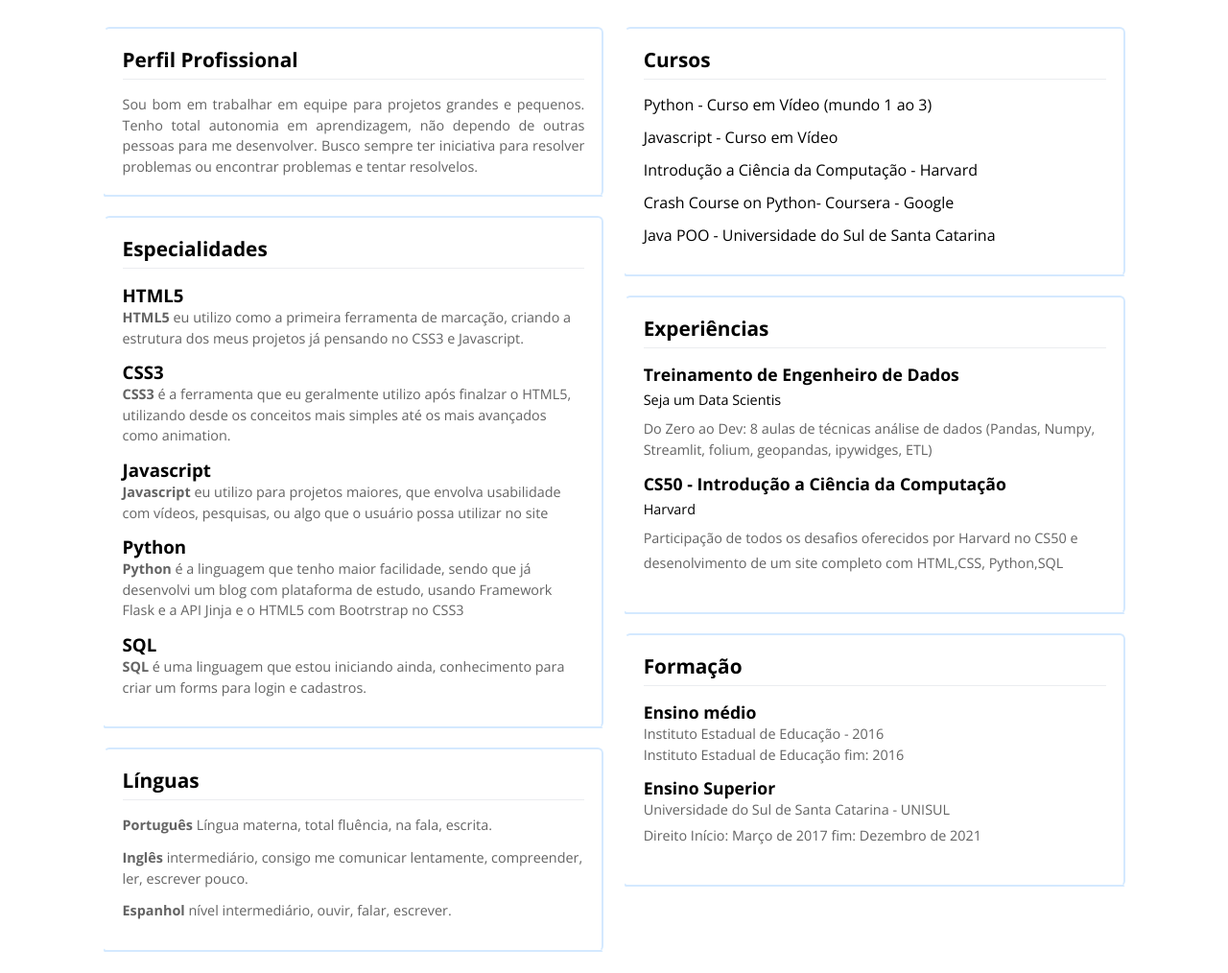
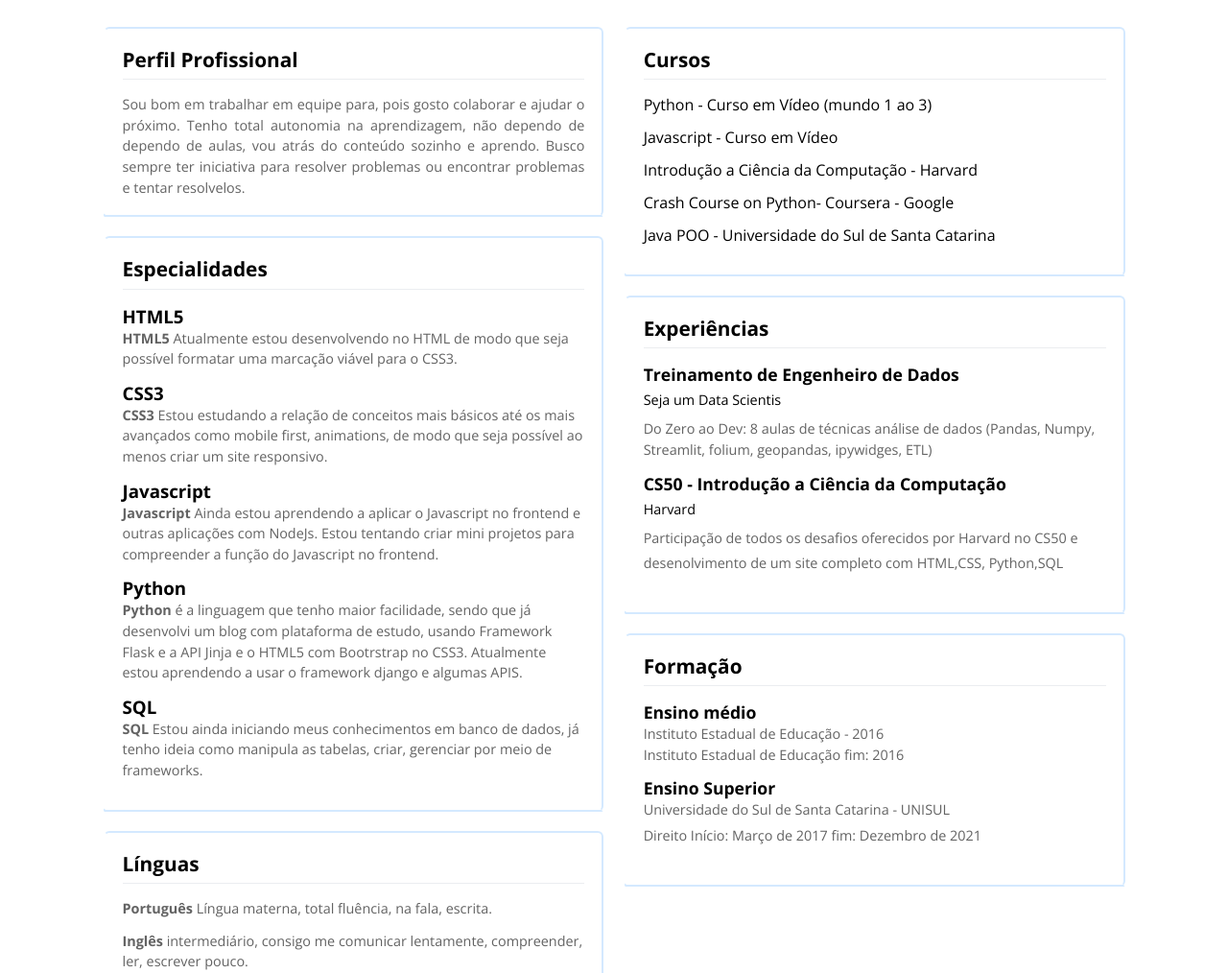
Before and after one commit to raphaelpalhano/raphaelpalhano.github.io, a plain HTML site: page index.html in a window 1280 px wide. Shown: the part 347-1361 px from the top of the page at 96% size. Drawn offline with nearby package versions, Linux system fonts and the light colour scheme.

Commit message:
atualizando

```diff
--- a/index.html
+++ b/index.html
@@ -74,9 +74,8 @@
                 <span class="topo-direita"></span>
                 <h2>Perfil Profissional</h2>
                 <p style="text-align: justify">
-                  Sou bom em trabalhar em equipe para projetos grandes e
-                  pequenos. Tenho total autonomia em aprendizagem, não dependo
-                  de outras pessoas para me desenvolver. Busco sempre ter
+                  Sou bom em trabalhar em equipe para, pois gosto colaborar e ajudar o próximo. Tenho total autonomia na aprendizagem, não dependo
+                  de dependo de aulas, vou atrás do conteúdo sozinho e aprendo. Busco sempre ter
                   iniciativa para resolver problemas ou encontrar problemas e
                   tentar resolvelos.
                 </p>
@@ -99,9 +98,7 @@
                         "
                         >HTML5</strong
                       >
-                      eu utilizo como a primeira ferramenta de marcação, criando
-                      a estrutura dos meus projetos já pensando no CSS3 e
-                      Javascript.
+                      Atualmente estou desenvolvendo no HTML de modo que seja possível formatar uma marcação viável para o CSS3.
                     </p>
                   </li>
                   <h3>CSS3</h3>
@@ -116,9 +113,7 @@
                         "
                         >CSS3</strong
                       >
-                      é a ferramenta que eu geralmente utilizo após finalzar o
-                      HTML5, utilizando desde os conceitos mais simples até os
-                      mais avançados como animation.
+                      Estou estudando a relação de conceitos mais básicos até os mais avançados como mobile first, animations, de modo que seja possível ao menos criar um site responsivo.
                     </p>
                   </li>
                   <h3>Javascript</h3>
@@ -133,9 +128,7 @@
                         "
                         >Javascript</strong
                       >
-                      eu utilizo para projetos maiores, que envolva usabilidade
-                      com vídeos, pesquisas, ou algo que o usuário possa
-                      utilizar no site
+                      Ainda estou aprendendo a aplicar o Javascript no frontend e outras aplicações com NodeJs. Estou tentando criar mini projetos para compreender a função do Javascript no frontend.
                     </p>
                   </li>
                   <h3>Python</h3>
@@ -153,7 +146,7 @@
                       é a linguagem que tenho maior facilidade, sendo que já
                       desenvolvi um blog com plataforma de estudo, usando
                       Framework Flask e a API Jinja e o HTML5 com Bootrstrap no
-                      CSS3
+                      CSS3. Atualmente estou aprendendo a usar o framework django e algumas APIS.
                     </p>
                   </li>
                   <h3>SQL</h3>
@@ -168,8 +161,7 @@
                         "
                         >SQL</strong
                       >
-                      é uma linguagem que estou iniciando ainda, conhecimento
-                      para criar um forms para login e cadastros.
+                      Estou ainda iniciando meus conhecimentos em banco de dados, já tenho ideia como manipula as tabelas, criar, gerenciar por meio de frameworks.
                     </p>
                   </li>
                 </ul>
```
